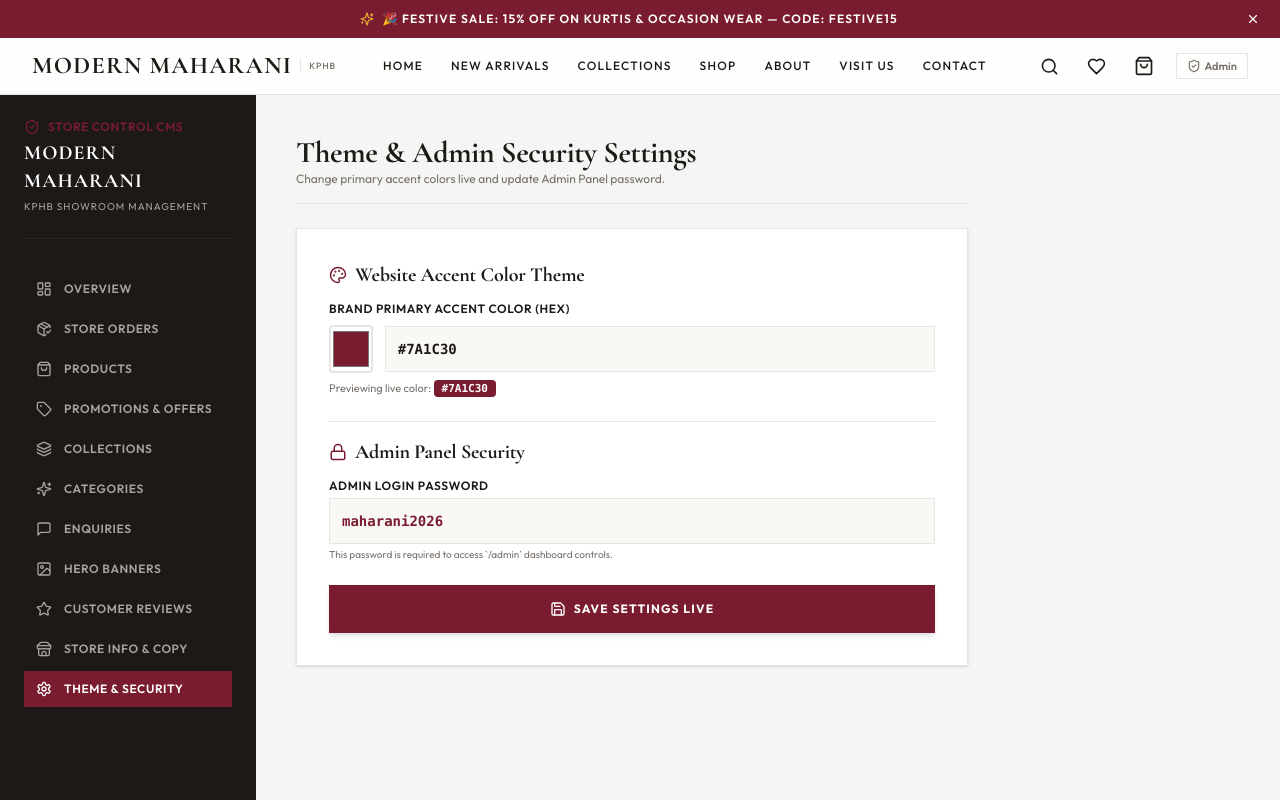
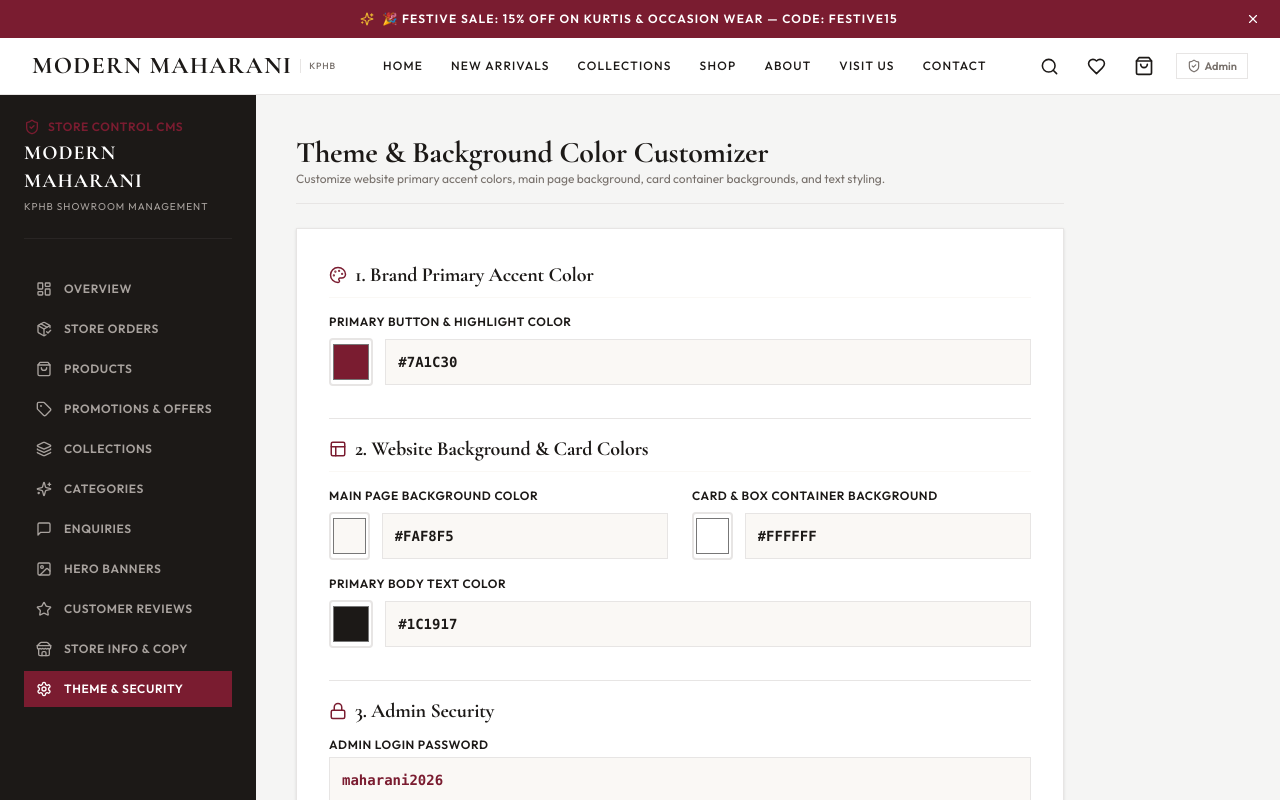
Before and after one commit to ravichandrareddy-projects/modern-maharani, a Next.js app: page /admin/settings in a window 1280 px wide. Shown: the top 800 px of the page. Built offline with nearby package versions, Linux system fonts and the light colour scheme; sample sign-in values are in the browser's storage.

Commit message:
feat: customizable website background, card, and text colors

```diff
--- a/src/app/admin/settings/page.tsx
+++ b/src/app/admin/settings/page.tsx
@@ -2,13 +2,18 @@
 
 import React, { useState, useEffect } from 'react';
 import { StoreData } from '@/lib/types';
-import { Settings, Save, Lock, Palette, ShieldCheck, Check } from 'lucide-react';
+import { Settings, Save, Lock, Palette, ShieldCheck, Check, Layout } from 'lucide-react';
 
 export default function AdminSettingsPage() {
   const [storeData, setStoreData] = useState<StoreData | null>(null);
   const [loading, setLoading] = useState(true);
+
   const [primaryColor, setPrimaryColor] = useState('#7A1C30');
+  const [backgroundColor, setBackgroundColor] = useState('#FAF8F5');
+  const [cardBackgroundColor, setCardBackgroundColor] = useState('#FFFFFF');
+  const [textColor, setTextColor] = useState('#1C1917');
   const [adminPassword, setAdminPassword] = useState('maharani2026');
+
   const [saving, setSaving] = useState(false);
   const [success, setSuccess] = useState(false);
 
@@ -19,10 +24,18 @@ export default function AdminSettingsPage() {
         const data = await res.json();
         setStoreData(data);
         if (data.siteSettings) {
-          const col = data.siteSettings.primaryColor || '#7A1C30';
-          setPrimaryColor(col);
+          const prim = data.siteSettings.primaryColor || '#7A1C30';
+          const bg = data.siteSettings.backgroundColor || '#FAF8F5';
+          const cardBg = data.siteSettings.cardBackgroundColor || '#FFFFFF';
+          const textCol = data.siteSettings.textColor || '#1C1917';
+
+          setPrimaryColor(prim);
+          setBackgroundColor(bg);
+          setCardBackgroundColor(cardBg);
+          setTextColor(textCol);
           setAdminPassword(data.siteSettings.adminPasswordHash || 'maharani2026');
-          applyLiveColor(col);
+
+          applyLiveTheme(prim, bg, cardBg, textCol);
         }
       } catch (e) {
         console.error(e);
@@ -33,7 +46,7 @@ export default function AdminSettingsPage() {
     loadStore();
   }, []);
 
-  const applyLiveColor = (color: string) => {
+  const applyLiveTheme = (prim: string, bg: string, cardBg: string, textCol: string) => {
     let styleEl = document.getElementById('dynamic-theme-style');
     if (!styleEl) {
       styleEl = document.createElement('style');
@@ -42,24 +55,35 @@ export default function AdminSettingsPage() {
     }
     styleEl.innerHTML = `
       :root {
-        --primary-brand: ${color} !important;
-        --accent-wine: ${color} !important;
+        --primary-brand: ${prim} !important;
+        --accent-wine: ${prim} !important;
+        --bg-ivory: ${bg} !important;
+        --bg-white: ${cardBg} !important;
+        --text-charcoal: ${textCol} !important;
+      }
+      body {
+        background-color: ${bg} !important;
+        color: ${textCol} !important;
       }
       .bg-brand, .bg-\\[\\#7A1C30\\], [class*="bg-[#7A1C30]"], .bg-[#7A1C30] {
-        background-color: ${color} !important;
+        background-color: ${prim} !important;
       }
       .text-brand, .text-\\[\\#7A1C30\\], [class*="text-[#7A1C30]"], .text-[#7A1C30] {
-        color: ${color} !important;
+        color: ${prim} !important;
       }
       .border-brand, .border-\\[\\#7A1C30\\], [class*="border-[#7A1C30]"], .border-[#7A1C30] {
-        border-color: ${color} !important;
+        border-color: ${prim} !important;
+      }
+      .bg-\\[\\#FAF8F5\\], .bg-[#FAF8F5], [class*="bg-[#FAF8F5]"] {
+        background-color: ${bg} !important;
+      }
+      .bg-white, [class*="bg-white"] {
+        background-color: ${cardBg} !important;
+      }
+      .text-\\[\\#1C1917\\], .text-[#1C1917], [class*="text-[#1C1917]"] {
+        color: ${textCol} !important;
       }
     `;
-  };
-
-  const handleColorChange = (newColor: string) => {
-    setPrimaryColor(newColor);
-    applyLiveColor(newColor);
   };
 
   const handleSaveSettings = async (e: React.FormEvent) => {
@@ -67,7 +91,7 @@ export default function AdminSettingsPage() {
     if (!storeData) return;
 
     setSaving(true);
-    applyLiveColor(primaryColor);
+    applyLiveTheme(primaryColor, backgroundColor, cardBackgroundColor, textColor);
 
     try {
       await fetch('/api/admin/settings', {
@@ -75,6 +99,9 @@ export default function AdminSettingsPage() {
         headers: { 'Content-Type': 'application/json' },
         body: JSON.stringify({
           primaryColor,
+          backgroundColor,
+          cardBackgroundColor,
+          textColor,
           adminPassword
         })
       });
@@ -92,52 +119,143 @@ export default function AdminSettingsPage() {
   }
 
   return (
-    <div className="space-y-6 max-w-2xl">
+    <div className="space-y-6 max-w-3xl">
       <div className="pb-4 border-b border-[#E7E5E4]">
-        <h1 className="font-serif text-3xl font-bold text-[#1C1917]">Theme & Admin Security Settings</h1>
-        <p className="text-xs text-[#78716C]">Change primary accent colors live and update Admin Panel password.</p>
+        <h1 className="font-serif text-3xl font-bold text-[#1C1917]">Theme & Background Color Customizer</h1>
+        <p className="text-xs text-[#78716C]">Customize website primary accent colors, main page background, card container backgrounds, and text styling.</p>
       </div>
 
       {success && (
         <div className="p-4 bg-emerald-50 border border-emerald-200 text-emerald-800 text-xs font-bold flex items-center gap-2">
-          <Check size={16} /> Website theme color & settings updated live!
+          <Check size={16} /> Website theme colors & backgrounds updated live!
         </div>
       )}
 
-      <form onSubmit={handleSaveSettings} className="bg-white p-8 border border-[#E7E5E4] shadow-sm space-y-6 text-xs">
-        {/* Color Customizer */}
-        <div className="space-y-3">
-          <h2 className="font-serif text-xl font-bold text-[#1C1917] flex items-center gap-2">
-            <Palette size={18} className="text-brand" /> Website Accent Color Theme
+      <form onSubmit={handleSaveSettings} className="bg-white p-8 border border-[#E7E5E4] shadow-sm space-y-8 text-xs">
+        {/* Accent Colors */}
+        <div className="space-y-4">
+          <h2 className="font-serif text-xl font-bold text-[#1C1917] flex items-center gap-2 border-b border-[#FAF8F5] pb-2">
+            <Palette size={18} className="text-brand" /> 1. Brand Primary Accent Color
           </h2>
+
           <div>
             <label className="block font-semibold uppercase tracking-wider text-[#1C1917] mb-2">
-              Brand Primary Accent Color (HEX)
+              Primary Button & Highlight Color
             </label>
             <div className="flex items-center gap-3">
               <input
                 type="color"
                 value={primaryColor}
-                onChange={(e) => handleColorChange(e.target.value)}
+                onChange={(e) => {
+                  setPrimaryColor(e.target.value);
+                  applyLiveTheme(e.target.value, backgroundColor, cardBackgroundColor, textColor);
+                }}
                 className="w-12 h-12 border-2 border-[#E7E5E4] cursor-pointer rounded"
               />
               <input
                 type="text"
                 value={primaryColor}
-                onChange={(e) => handleColorChange(e.target.value)}
-                className="w-full p-3 bg-[#FAF8F5] border border-[#E7E5E4] font-mono text-sm font-bold uppercase text-[#1C1917]"
+                onChange={(e) => {
+                  setPrimaryColor(e.target.value);
+                  applyLiveTheme(e.target.value, backgroundColor, cardBackgroundColor, textColor);
+                }}
+                className="w-full p-3 bg-[#FAF8F5] border border-[#E7E5E4] font-mono text-sm font-bold uppercase"
               />
             </div>
-            <p className="text-[11px] text-[#78716C] mt-2">
-              Previewing live color: <span className="font-bold font-mono px-2 py-0.5 text-white bg-brand rounded">{primaryColor}</span>
-            </p>
           </div>
         </div>
 
-        {/* Admin Password Change */}
+        {/* Background & Layout Colors */}
+        <div className="space-y-4 pt-4 border-t border-[#E7E5E4]">
+          <h2 className="font-serif text-xl font-bold text-[#1C1917] flex items-center gap-2 border-b border-[#FAF8F5] pb-2">
+            <Layout size={18} className="text-brand" /> 2. Website Background & Card Colors
+          </h2>
+
+          <div className="grid grid-cols-1 sm:grid-cols-2 gap-6">
+            <div>
+              <label className="block font-semibold uppercase tracking-wider text-[#1C1917] mb-2">
+                Main Page Background Color
+              </label>
+              <div className="flex items-center gap-3">
+                <input
+                  type="color"
+                  value={backgroundColor}
+                  onChange={(e) => {
+                    setBackgroundColor(e.target.value);
+                    applyLiveTheme(primaryColor, e.target.value, cardBackgroundColor, textColor);
+                  }}
+                  className="w-12 h-12 border-2 border-[#E7E5E4] cursor-pointer rounded"
+                />
+                <input
+                  type="text"
+                  value={backgroundColor}
+                  onChange={(e) => {
+                    setBackgroundColor(e.target.value);
+                    applyLiveTheme(primaryColor, e.target.value, cardBackgroundColor, textColor);
+                  }}
+                  className="w-full p-3 bg-[#FAF8F5] border border-[#E7E5E4] font-mono text-sm font-bold uppercase"
+                />
+              </div>
+            </div>
+
+            <div>
+              <label className="block font-semibold uppercase tracking-wider text-[#1C1917] mb-2">
+                Card & Box Container Background
+              </label>
+              <div className="flex items-center gap-3">
+                <input
+                  type="color"
+                  value={cardBackgroundColor}
+                  onChange={(e) => {
+                    setCardBackgroundColor(e.target.value);
+                    applyLiveTheme(primaryColor, backgroundColor, e.target.value, textColor);
+                  }}
+                  className="w-12 h-12 border-2 border-[#E7E5E4] cursor-pointer rounded"
+                />
+                <input
+                  type="text"
+                  value={cardBackgroundColor}
+                  onChange={(e) => {
+                    setCardBackgroundColor(e.target.value);
+                    applyLiveTheme(primaryColor, backgroundColor, e.target.value, textColor);
+                  }}
+                  className="w-full p-3 bg-[#FAF8F5] border border-[#E7E5E4] font-mono text-sm font-bold uppercase"
+                />
+              </div>
+            </div>
+          </div>
+
+          <div>
+            <label className="block font-semibold uppercase tracking-wider text-[#1C1917] mb-2">
+              Primary Body Text Color
+            </label>
+            <div className="flex items-center gap-3">
+              <input
+                type="color"
+                value={textColor}
+                onChange={(e) => {
+                  setTextColor(e.target.value);
+                  applyLiveTheme(primaryColor, backgroundColor, cardBackgroundColor, e.target.value);
+                }}
+                className="w-12 h-12 border-2 border-[#E7E5E4] cursor-pointer rounded"
+              />
+              <input
+                type="text"
+                value={textColor}
+                onChange={(e) => {
+                  setTextColor(e.target.value);
+                  applyLiveTheme(primaryColor, backgroundColor, cardBackgroundColor, e.target.value);
+                }}
+                className="w-full p-3 bg-[#FAF8F5] border border-[#E7E5E4] font-mono text-sm font-bold uppercase"
+              />
+            </div>
+          </div>
+        </div>
+
+        {/* Admin Password */}
         <div className="space-y-3 pt-4 border-t border-[#E7E5E4]">
           <h2 className="font-serif text-xl font-bold text-[#1C1917] flex items-center gap-2">
-            <Lock size={18} className="text-brand" /> Admin Panel Security
+            <Lock size={18} className="text-brand" /> 3. Admin Security
           </h2>
           <div>
             <label className="block font-semibold uppercase tracking-wider text-[#1C1917] mb-1">
@@ -150,7 +268,6 @@ export default function AdminSettingsPage() {
               onChange={(e) => setAdminPassword(e.target.value)}
               className="w-full p-3 bg-[#FAF8F5] border border-[#E7E5E4] font-mono text-brand font-bold text-sm"
             />
-            <p className="text-[10px] text-[#78716C] mt-1">This password is required to access `/admin` dashboard controls.</p>
           </div>
         </div>
 
@@ -159,7 +276,7 @@ export default function AdminSettingsPage() {
           disabled={saving}
           className="w-full bg-brand hover:opacity-90 text-white text-xs uppercase tracking-widest py-4 font-bold transition-all shadow-md flex items-center justify-center gap-2"
         >
-          <Save size={16} /> {saving ? 'Saving Theme...' : 'Save Settings Live'}
+          <Save size={16} /> {saving ? 'Saving Colors...' : 'Save Theme & Background Settings'}
         </button>
       </form>
     </div>
--- a/src/app/api/admin/settings/route.ts
+++ b/src/app/api/admin/settings/route.ts
@@ -3,11 +3,14 @@ import { getStoreData, saveStoreData } from '@/lib/db';
 
 export async function POST(request: Request) {
   try {
-    const { primaryColor, accentColor, adminPassword } = await request.json();
+    const { primaryColor, accentColor, backgroundColor, cardBackgroundColor, textColor, adminPassword } = await request.json();
     const store = getStoreData();
 
     if (primaryColor) store.siteSettings.primaryColor = primaryColor;
     if (accentColor) store.siteSettings.accentColor = accentColor;
+    if (backgroundColor) store.siteSettings.backgroundColor = backgroundColor;
+    if (cardBackgroundColor) store.siteSettings.cardBackgroundColor = cardBackgroundColor;
+    if (textColor) store.siteSettings.textColor = textColor;
     if (adminPassword) store.siteSettings.adminPasswordHash = adminPassword;
 
     saveStoreData(store);
--- a/src/components/ThemeInjector.tsx
+++ b/src/components/ThemeInjector.tsx
@@ -8,8 +8,11 @@ export default function ThemeInjector() {
       try {
         const res = await fetch('/api/data');
         const data = await res.json();
-        if (data.siteSettings && data.siteSettings.primaryColor) {
-          const color = data.siteSettings.primaryColor;
+        if (data.siteSettings) {
+          const primary = data.siteSettings.primaryColor || '#7A1C30';
+          const bg = data.siteSettings.backgroundColor || '#FAF8F5';
+          const cardBg = data.siteSettings.cardBackgroundColor || '#FFFFFF';
+          const textCol = data.siteSettings.textColor || '#1C1917';
 
           let styleEl = document.getElementById('dynamic-theme-style');
           if (!styleEl) {
@@ -20,24 +23,40 @@ export default function ThemeInjector() {
 
           styleEl.innerHTML = `
             :root {
-              --primary-brand: ${color} !important;
-              --accent-wine: ${color} !important;
+              --primary-brand: ${primary} !important;
+              --accent-wine: ${primary} !important;
+              --bg-ivory: ${bg} !important;
+              --bg-white: ${cardBg} !important;
+              --text-charcoal: ${textCol} !important;
             }
-            .bg-\\[\\#7A1C30\\], [class*="bg-[#7A1C30]"], .bg-[#7A1C30] {
-              background-color: ${color} !important;
+
+            body {
+              background-color: ${bg} !important;
+              color: ${textCol} !important;
             }
-            .text-\\[\\#7A1C30\\], [class*="text-[#7A1C30]"], .text-[#7A1C30] {
-              color: ${color} !important;
+
+            .bg-brand, .bg-\\[\\#7A1C30\\], [class*="bg-[#7A1C30]"], .bg-[#7A1C30] {
+              background-color: ${primary} !important;
             }
-            .border-\\[\\#7A1C30\\], [class*="border-[#7A1C30]"], .border-[#7A1C30] {
-              border-color: ${color} !important;
+
+            .text-brand, .text-\\[\\#7A1C30\\], [class*="text-[#7A1C30]"], .text-[#7A1C30] {
+              color: ${primary} !important;
             }
-            .hover\\:bg-\\[\\#5F1524\\]:hover, .hover\\:bg-\\[\\#7A1C30\\]:hover, [class*="hover:bg-[#7A1C30]"]:hover {
-              background-color: ${color} !important;
-              filter: brightness(0.88);
+
+            .border-brand, .border-\\[\\#7A1C30\\], [class*="border-[#7A1C30]"], .border-[#7A1C30] {
+              border-color: ${primary} !important;
             }
-            .hover\\:text-\\[\\#7A1C30\\]:hover, [class*="hover:text-[#7A1C30]"]:hover {
-              color: ${color} !important;
+
+            .bg-\\[\\#FAF8F5\\], .bg-[#FAF8F5], [class*="bg-[#FAF8F5]"] {
+              background-color: ${bg} !important;
+            }
+
+            .bg-white, [class*="bg-white"] {
+              background-color: ${cardBg} !important;
+            }
+
+            .text-\\[\\#1C1917\\], .text-[#1C1917], [class*="text-[#1C1917]"] {
+              color: ${textCol} !important;
             }
           `;
         }
--- a/src/lib/db.ts
+++ b/src/lib/db.ts
@@ -35,6 +35,9 @@ const INITIAL_STORE_DATA: StoreData = {
     metaDescription: "Shop contemporary Kurtis, dresses, and occasion wear at Modern Maharani in KPHB Phase 1, Kukatpally, Hyderabad. Order online or visit our showroom.",
     primaryColor: "#7A1C30",
     accentColor: "#C5A059",
+    backgroundColor: "#FAF8F5",
+    cardBackgroundColor: "#FFFFFF",
+    textColor: "#1C1917",
     adminPasswordHash: "maharani2026"
   },
   offers: [
@@ -368,10 +371,12 @@ export function getStoreData(): StoreData {
   try {
     const raw = fs.readFileSync(DATA_FILE, 'utf-8');
     const parsed = JSON.parse(raw) as StoreData;
-    // Fallback defaults for newly added features
     if (!parsed.orders) parsed.orders = INITIAL_STORE_DATA.orders;
     if (!parsed.offers) parsed.offers = INITIAL_STORE_DATA.offers;
     if (!parsed.siteSettings.primaryColor) parsed.siteSettings.primaryColor = "#7A1C30";
+    if (!parsed.siteSettings.backgroundColor) parsed.siteSettings.backgroundColor = "#FAF8F5";
+    if (!parsed.siteSettings.cardBackgroundColor) parsed.siteSettings.cardBackgroundColor = "#FFFFFF";
+    if (!parsed.siteSettings.textColor) parsed.siteSettings.textColor = "#1C1917";
     if (!parsed.siteSettings.adminPasswordHash) parsed.siteSettings.adminPasswordHash = "maharani2026";
     return parsed;
   } catch (err) {
--- a/src/lib/types.ts
+++ b/src/lib/types.ts
@@ -109,7 +109,7 @@ export interface OrderItem {
 
 export interface Order {
   id: string;
-  orderNumber: string; // e.g. "MM-1001"
+  orderNumber: string;
   customerName: string;
   phone: string;
   email?: string;
@@ -175,7 +175,10 @@ export interface SiteSettings {
   metaDescription: string;
   primaryColor: string;
   accentColor: string;
-  adminPasswordHash: string; // Default password
+  backgroundColor?: string;
+  cardBackgroundColor?: string;
+  textColor?: string;
+  adminPasswordHash: string;
 }
 
 export interface AnalyticsSummary {
```
